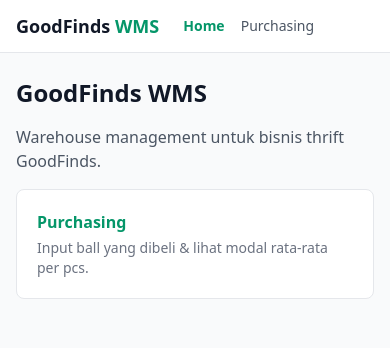
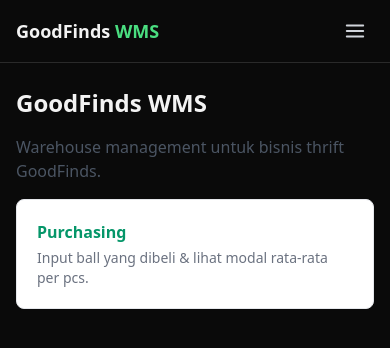
Before and after one commit to gerriodailmypratama-prog/goodfinds, a SvelteKit app: page / in a window 390 px wide. Shown: the top 348 px of the page. Built offline with nearby package versions, Linux system fonts and the light colour scheme.

Commit message:
style(ui): PR-CL5 dark theme layout + responsive hamburger nav

```diff
--- a/src/routes/+layout.svelte
+++ b/src/routes/+layout.svelte
@@ -1,26 +1,30 @@
 <script>
 import '../app.css';
 import { page } from '$app/stores';
-
-  const nav = [
-    { href: '/', label: 'Home' },
-    { href: '/purchasing', label: 'Purchasing' }
-  ];
+const nav = [{ href: '/', label: 'Home' }, { href: '/purchasing', label: 'Purchasing' }];
+let open = false;
 </script>
 
-<div class="min-h-screen bg-gray-50 text-gray-900">
-  <header class="bg-white border-b border-gray-200">
+<div class="min-h-screen bg-[#0a0a0a] text-[#f3f3f3]">
+<header class="bg-[#0a0a0a] border-b border-[#2a2a2a] sticky top-0 z-20">
 <div class="max-w-5xl mx-auto px-4 py-3 flex items-center gap-6">
-      <span class="font-bold text-lg">GoodFinds <span class="text-emerald-600">WMS</span></span>
-      <nav class="flex gap-4 text-sm">
+<span class="font-bold text-lg">GoodFinds <span class="text-green-400">WMS</span></span>
+<nav class="hidden sm:flex gap-4 text-sm">
 {#each nav as item}
-          <a
-            href={item.href}
-            class="hover:text-emerald-600 {$page.url.pathname === item.href ? 'text-emerald-600 font-semibold' : 'text-gray-600'}"
-          >{item.label}</a>
+<a href={item.href} class="transition hover:text-green-400 {$page.url.pathname === item.href ? 'text-green-400 font-semibold' : 'text-gray-400'}">{item.label}</a>
 {/each}
 </nav>
+<button class="sm:hidden ml-auto inline-flex items-center justify-center rounded p-2 text-gray-300 hover:bg-[#1a1a1a]" on:click={() => (open = !open)} aria-label="Menu">
+<svg width="22" height="22" viewBox="0 0 24 24" fill="none" stroke="currentColor" stroke-width="2" stroke-linecap="round"><line x1="3" y1="6" x2="21" y2="6"/><line x1="3" y1="12" x2="21" y2="12"/><line x1="3" y1="18" x2="21" y2="18"/></svg>
+</button>
 </div>
+{#if open}
+<nav class="sm:hidden border-t border-[#2a2a2a] px-4 py-2 flex flex-col text-sm">
+{#each nav as item}
+<a href={item.href} on:click={() => (open = false)} class="py-2 transition hover:text-green-400 {$page.url.pathname === item.href ? 'text-green-400 font-semibold' : 'text-gray-300'}">{item.label}</a>
+{/each}
+</nav>
+{/if}
 </header>
 <main class="max-w-5xl mx-auto px-4 py-6">
 <slot />
```
Lines whose indentation alone changed are shown as unchanged.
